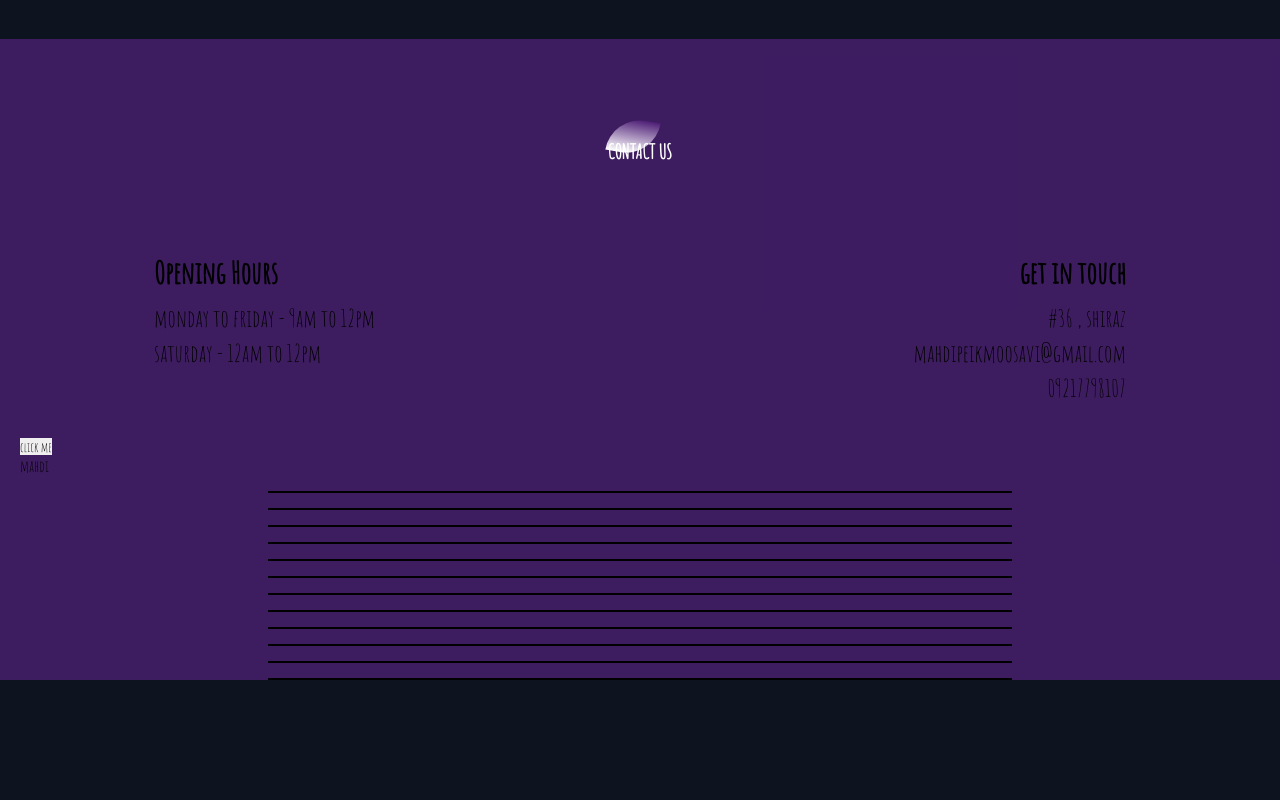
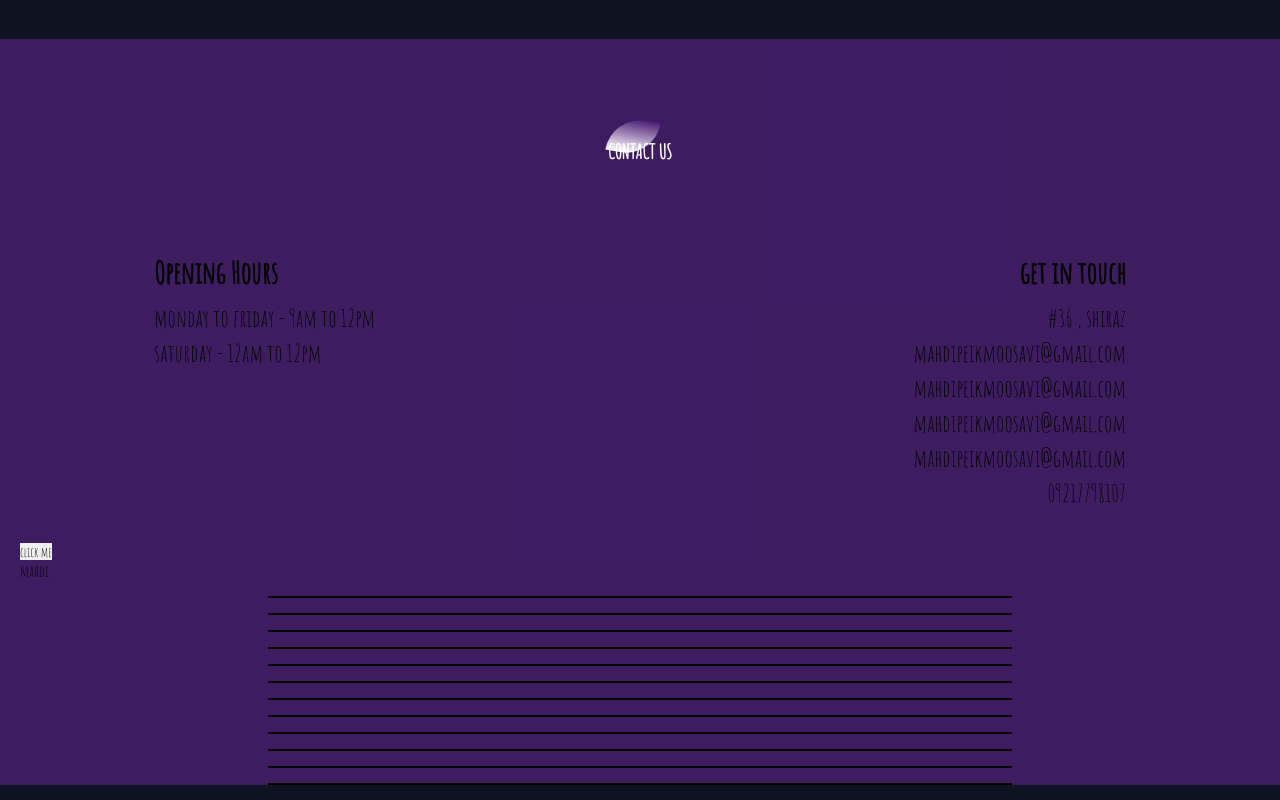
Before and after one commit to mahdipeikmoosavi/ui-ux-Coffee-Shop, a plain HTML site: page index.html in a window 1280 px wide. Shown: the part 2993-3793 px from the top of the page. Before the commit the page ends 3688 px from the top, so only its background shows below. Drawn offline with nearby package versions, Linux system fonts and the light colour scheme; some packages are replaced by stand-ins of ours; a script that the page names is missing; a web font is replaced by a local one.

Commit message:
add 2 tags

```diff
--- a/index.html
+++ b/index.html
@@ -191,6 +191,9 @@
         <h1>get in touch</h1>
         <p>#36  , shiraz </p>
         <p>mahdipeikmoosavi@gmail.com </p>
+        <p>mahdipeikmoosavi@gmail.com </p>
+        <p>mahdipeikmoosavi@gmail.com </p>
+        <p>mahdipeikmoosavi@gmail.com </p>
         <p>09217798107</p>
       </div>
     </div>
```
